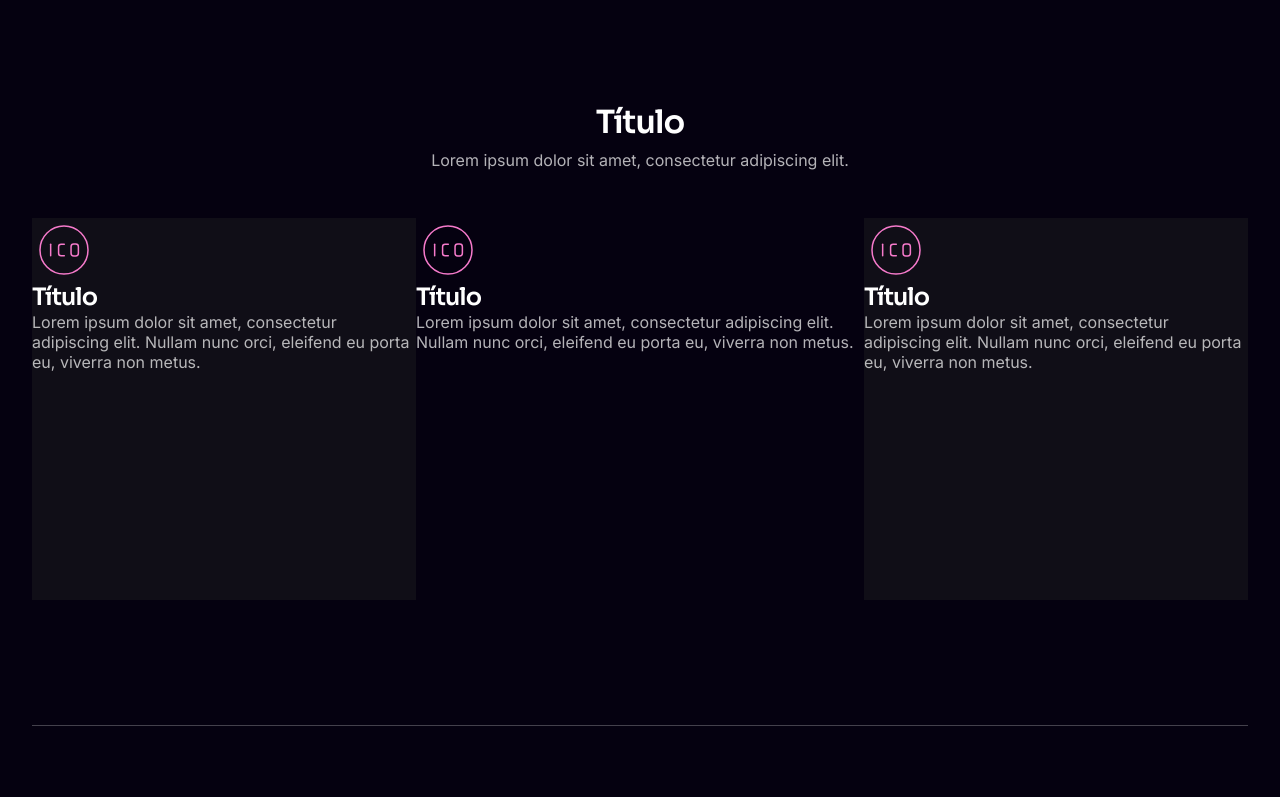
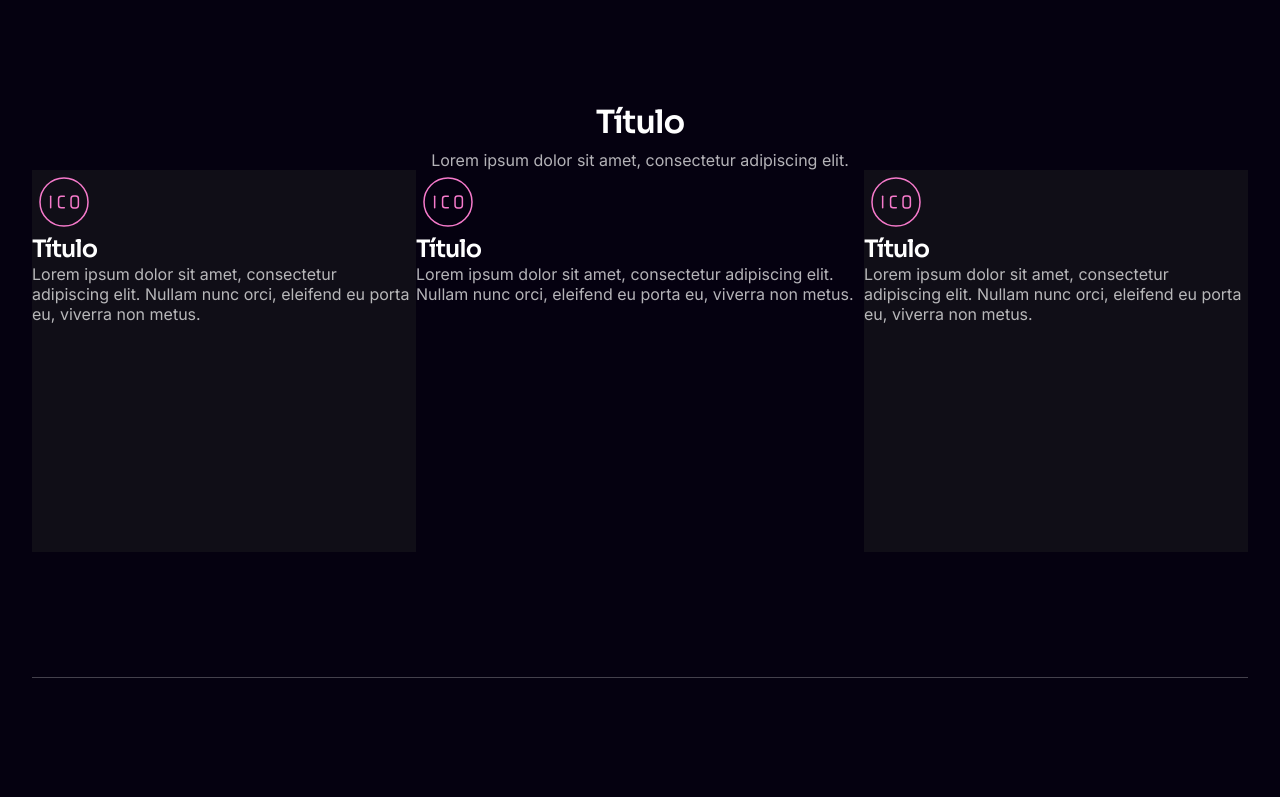
Before and after one commit to irafaelpub/PROJETO-WIREFRAME, a plain HTML site: page index.html in a window 1280 px wide. Shown: the part 730-1527 px from the top of the page. Drawn offline with Linux system fonts and the light colour scheme.

Commit message:
card featured correction

```diff
--- a/css/style.css
+++ b/css/style.css
@@ -120,8 +120,6 @@ header nav .btn-primary {
 
 .s-card-featured .all-cards {
     display: flex;
-    justify-content: space-between;
-    margin-top: 4.8rem;
 }
 
 .s-card-featured .all-cards .card {
```
Also changed, not shown: js/a.js (added).
